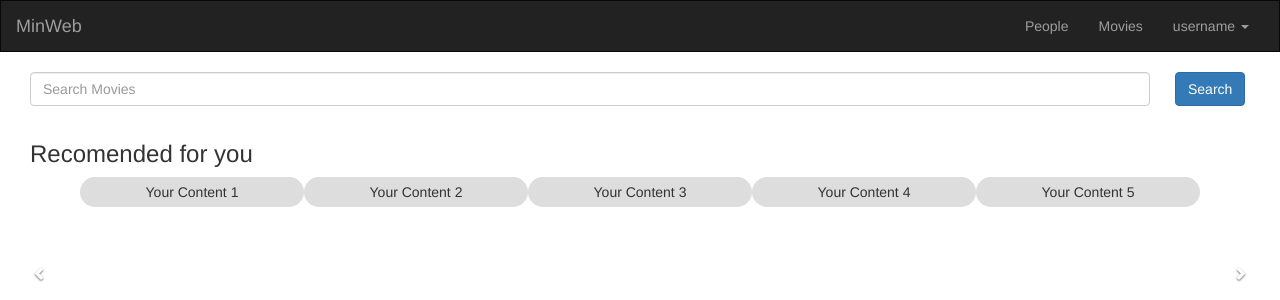
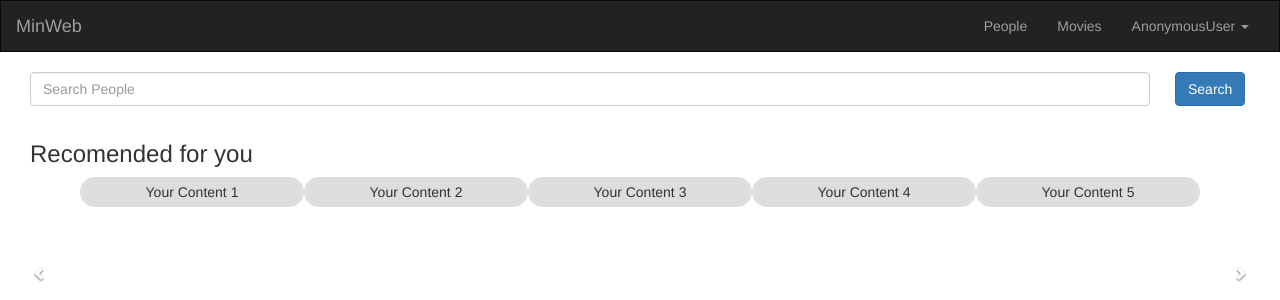
Before and after one commit to caiosfonseca/webproject, a Django app: page / in a window 1280 px wide. Shown: the top 300 px of the page. Run offline with Django 3.2, Linux system fonts and the light colour scheme; data that the repository does not hold is empty; some libraries are stand-ins or nearby versions.

Commit message:
Criado mixin para peopleList. Alterado base.html para ter um form para people search. Alterado o navbar para mostrar o username caso nao tenha nome. Criado url de person search view. Alterado as views de person list e detail para usar o mixin de people. Criado a view PersonSearchView para retornar a busca de pessoas. removido termo replicado do requirements.txt

```diff
--- a/core/mixins.py
+++ b/core/mixins.py
@@ -1,5 +1,6 @@
 from core.models import Movie
 from core.models import Vote
+from core.models import Person
 
 
 class MovieListMixin(object):
@@ -37,3 +38,15 @@ class GetVoteMixin(object):
             vote = None
         context['vote'] = vote
         return context
+
+class PeopleListMixin(object):
+
+    def get_context_data(self, **kwargs):
+        context = super(PeopleListMixin, self).get_context_data(**kwargs)
+        context['people_list'] = get_people_list()
+        return context
+
+
+def get_people_list():
+    people_list = Person.objects.all()
+    return people_list
--- a/core/templates/core/base.html
+++ b/core/templates/core/base.html
@@ -17,6 +17,7 @@
     <body class="">
         {% include 'core/navbar.html' %}
         <div class="col-md-12 body_content">
+            {% if movie_list %}
                 <form class="col-md-12" method="get" action="{% url 'core:movies_search' %}">
                     <div class="search_form form-group">
                         <input type="text" class="form-control" id="movie_search" name="query" placeholder="Search Movies" list="movie_list">
@@ -28,6 +29,19 @@
                     </div>
                     <button type="submit" class="btn btn-primary">Search</button>
                 </form>
+            {% else %}
+                <form class="col-md-12" method="get" action="{% url 'core:people_search' %}">
+                    <div class="search_form form-group">
+                        <input type="text" class="form-control" id="people_search" name="query" placeholder="Search People" list="people_list">
+                        <datalist id="people_list">
+                          {% for people in people_list %}
+                            <option value="{{ people.name }}">
+                          {% endfor %}
+                        </datalist>
+                    </div>
+                    <button type="submit" class="btn btn-primary">Search</button>
+                </form>
+            {% endif %}
             {% block body_content %}
             {% endblock %}
         </div>
--- a/core/templates/core/navbar.html
+++ b/core/templates/core/navbar.html
@@ -18,7 +18,7 @@
         <li><a href="{% url 'core:people_list' %}">People</a></li>
         <li><a href="{% url 'core:movies_list' %}">Movies</a></li>
         <li class="dropdown">
-          <a href="#" class="dropdown-toggle" data-toggle="dropdown" role="button" aria-haspopup="true" aria-expanded="false">{% if user.get_full_name %}{{ user.get_full_name }}{% else %}username{% endif %} <span class="caret"></span></a>
+          <a href="#" class="dropdown-toggle" data-toggle="dropdown" role="button" aria-haspopup="true" aria-expanded="false">{% if user.get_full_name %}{{ user.get_full_name }}{% else %}{{ user }}{% endif %} <span class="caret"></span></a>
           <ul class="dropdown-menu">
             <li><a href="{% url 'user:update_user' user.pk %}">Edit Profile<span class="glyphicon glyphicon-user icon-right" aria-hidden="true"></span></a></li>
             <li><a href="{% url 'user:change_password' %}">Change Password<span class="glyphicon glyphicon-cog icon-right" aria-hidden="true"></span></a></li>
--- a/core/urls.py
+++ b/core/urls.py
@@ -7,6 +7,7 @@ from .views import MovieDetailView
 from .views import MovieSearchView
 from .views import PersonListView
 from .views import PersonDetailView
+from .views import PersonSearchView
 
 urlpatterns = [
     url(r'^$', HomeView.as_view(), name='home'),
@@ -18,6 +19,8 @@ urlpatterns = [
     url(r'^people/$', PersonListView.as_view(), name='people_list'),
     url(r'^person/(?P<pk>[\d]+)/$', PersonDetailView.as_view(),
         name='person_detail'),
+    url(r'^people_search/$', PersonSearchView.as_view(),
+        name='people_search'),
     url(r'^vote/(?P<pk>[\d]+)/(?P<status>[\w]+)/$', VoteView.as_view(),
         name='vote')
 ]
--- a/core/views.py
+++ b/core/views.py
@@ -10,6 +10,7 @@ from django.views.generic import RedirectView
 from braces.views import LoginRequiredMixin
 from core.models import Movie, Person
 from core.mixins import MovieListMixin, get_movie_list, register_vote
+from core.mixins import PeopleListMixin, get_people_list
 from core.mixins import GetVoteMixin
 
 
@@ -28,12 +29,12 @@ class MovieDetailView(LoginRequiredMixin, MovieListMixin, GetVoteMixin, DetailVi
     model = Movie
 
 
-class PersonListView(LoginRequiredMixin, MovieListMixin, ListView):
+class PersonListView(LoginRequiredMixin, PeopleListMixin, ListView):
 
     model = Person
 
 
-class PersonDetailView(LoginRequiredMixin, MovieListMixin, DetailView):
+class PersonDetailView(LoginRequiredMixin, PeopleListMixin, DetailView):
 
     model = Person
 
@@ -53,6 +54,21 @@ class MovieSearchView(LoginRequiredMixin, View):
             context = {'object_list': movies, 'movie_list': get_movie_list()}
             return render(request, self.template_name, context)
 
+class PersonSearchView(LoginRequiredMixin, View):
+
+    template_name = 'core/people_list.html'
+
+    def get(self, request, *args, **kwargs):
+        query = self.request.GET.get('query')
+        try:
+            person = Person.objects.get(name=query)
+            redirect_url = reverse_lazy('core:person_detail', args=[person.pk])
+            return HttpResponseRedirect(redirect_url)
+        except Person.DoesNotExist:
+            peoples = Person.objects.filter(name__icontains=query)
+            context = {'object_list': peoples, 'people_list': get_people_list()}
+            return render(request, self.template_name, context)
+
 
 class VoteView(LoginRequiredMixin, View):
 
--- a/requirements.txt
+++ b/requirements.txt
@@ -22,4 +22,3 @@ SQLAlchemy==1.0.4
 traitlets==4.0.0
 wheel==0.24.0
 whitenoise==1.0.6
-django-braces==1.8.1
```
Lines whose indentation alone changed are shown as unchanged.
